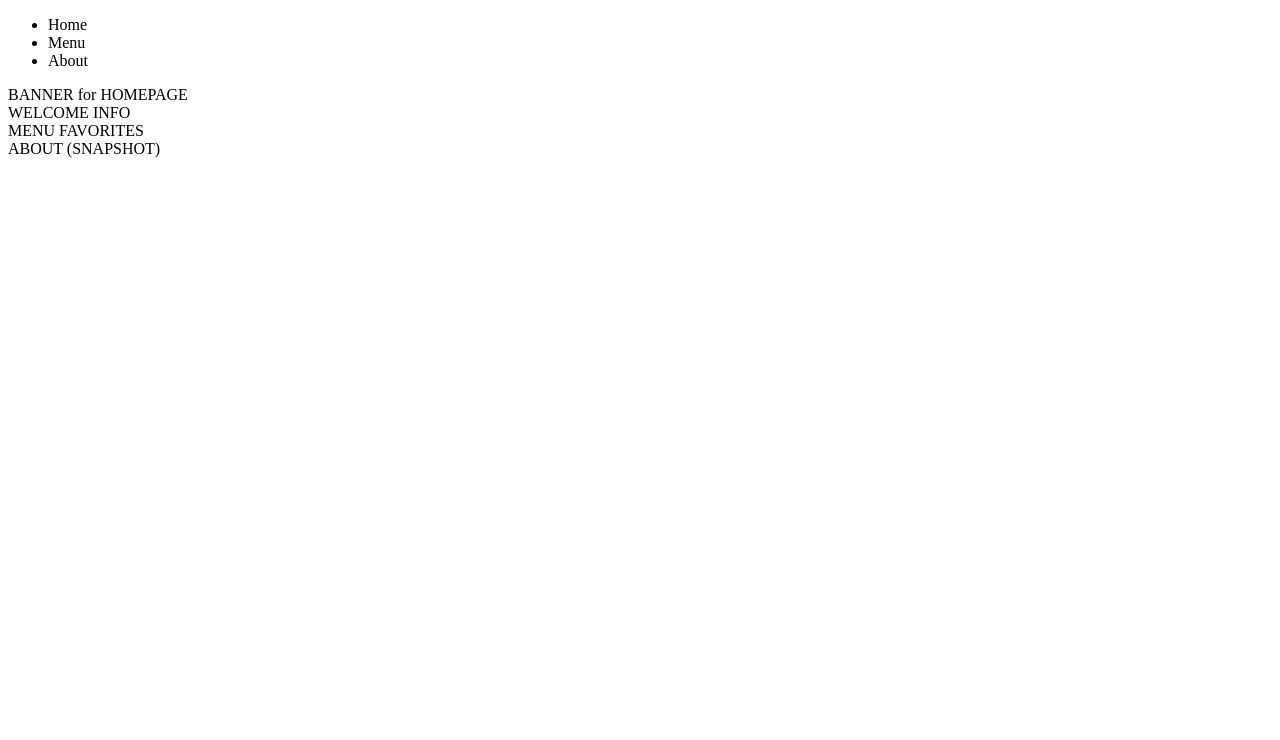
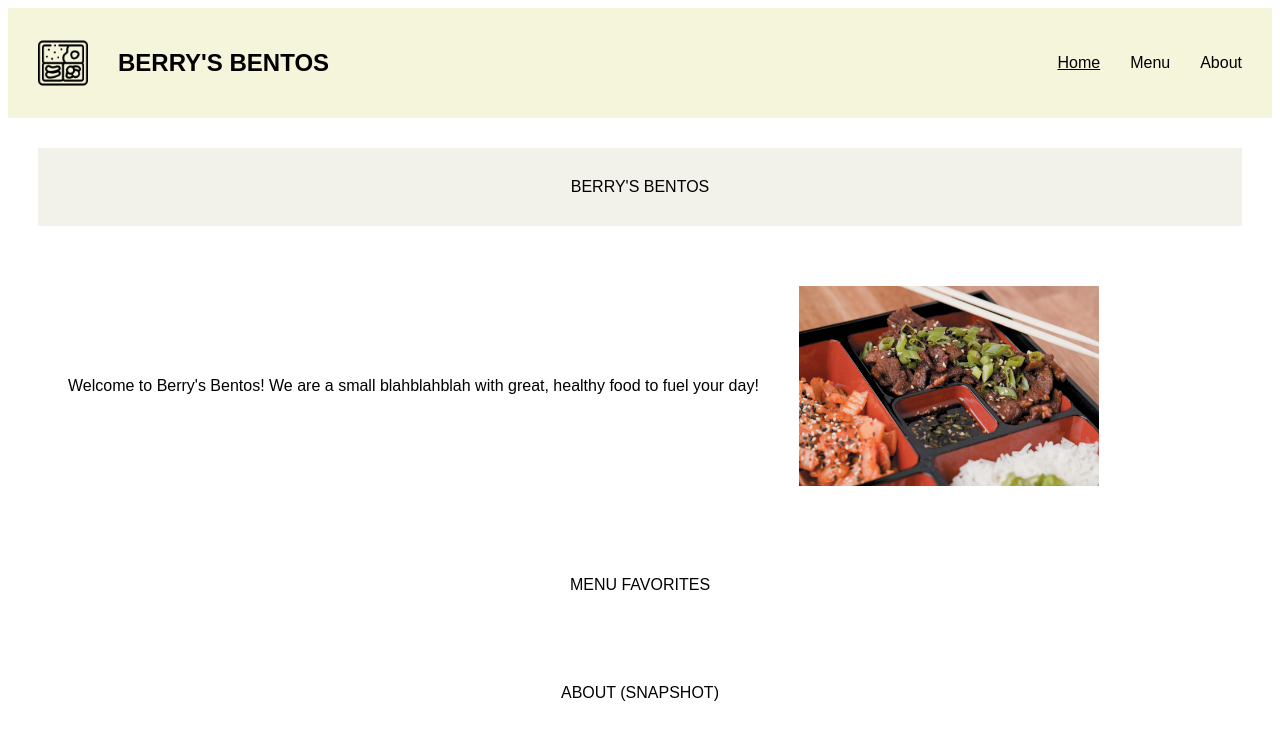
Before and after one commit to wangbertha/restaurant-page, a website built with webpack: page src/index.html in a window 1280 px wide. Both pictures are taken after a click on the item "Home". Built offline with nearby package versions, Linux system fonts and the light colour scheme.

Commit message:
Changes lumped together

```diff
--- a/src/homepage.js
+++ b/src/homepage.js
@@ -1,16 +1,22 @@
+import bentoImg from './bento.jpg';
+
 const homePage = () => {
     const content = document.querySelector('#content');
 
     // <div class="banner">BANNER</div>
     const banner = document.createElement('div');
     banner.classList.add('banner');
-    banner.textContent = 'BANNER for HOMEPAGE';
+    banner.textContent = "BERRY'S BENTOS";
     content.appendChild(banner);
 
     // <div class="welcome-info">WELCOME INFO</div>
     const welcomeInfo = document.createElement('div');
     welcomeInfo.classList.add('welcome-info');
-    welcomeInfo.textContent = 'WELCOME INFO';
+    welcomeInfo.textContent = "Welcome to Berry's Bentos! We are a small blahblahblah with great, healthy food to fuel your day!";
+    const welcomeImg = new Image();
+    welcomeImg.src = bentoImg;
+    welcomeImg.height = 200;
+    welcomeInfo.appendChild(welcomeImg);
     content.appendChild(welcomeInfo);
 
     // <div class="menu-favorites">MENU FAVORITES</div>
--- a/src/index.html
+++ b/src/index.html
@@ -9,7 +9,7 @@
     <header>
         <nav>
             <ul>
-                <li id="home">Home</li>
+                <li id="home" class="nav-selected">Home</li>
                 <li id="menu">Menu</li>
                 <li id="about">About</li>
             </ul>
--- a/src/index.js
+++ b/src/index.js
@@ -1,6 +1,8 @@
 import homePage from './homepage.js';
 import menuPage from './menupage.js';
 import aboutPage from './aboutpage.js';
+import './style.css';
+import logo from './logo.png';
 
 function clearPage() {
     const content = document.querySelector('#content');
@@ -9,23 +11,49 @@ function clearPage() {
     }
 }
 
+let selected = 'home';
+function underlineSelection(option) {
+    if (selected !== option) {
+        const oldSelectedElement = document.querySelector('#'+selected);
+        oldSelectedElement.classList.remove('nav-selected');
+        const newSelectedElement = document.querySelector('#'+option);
+        newSelectedElement.classList.add('nav-selected');
+        selected = option;
+    }
+}
+
+// Load logo into header
+const header = document.querySelector('header');
+const logoHeader = new Image();
+logoHeader.src = logo;
+logoHeader.height = 50;
+logoHeader.width = 50;
+header.prepend(logoHeader);
+const nav = document.querySelector('nav');
+const restaurantName = document.createElement('h1');
+restaurantName.textContent = "BERRY'S BENTOS";
+nav.prepend(restaurantName);
+
 // Set up event handlers
 const homeNav = document.querySelector('#home');
 homeNav.addEventListener('click', () => {
     clearPage();
     homePage();
+    underlineSelection('home');
 });
 
 const menuNav = document.querySelector('#menu');
 menuNav.addEventListener('click', () => {
     clearPage();
     menuPage();
+    underlineSelection('menu');
 });
 
 const aboutNav = document.querySelector('#about');
 aboutNav.addEventListener('click', () => {
     clearPage();
     aboutPage();
+    underlineSelection('about');
 });
 
 // Default content
--- /dev/null
+++ b/src/style.css
@@ -0,0 +1,64 @@
+body * {
+    font-family: Arial, Helvetica, sans-serif;
+    margin: 0;
+    padding: 0;
+    text-align: center;
+}
+
+header {
+    padding: 30px;
+    display: flex;
+    gap: 30px;
+    align-items: center;
+    background-color: #f5f5dc;
+}
+
+nav {
+    width: 100%;
+    display: flex;
+    justify-content: space-between;
+    align-items: center;
+    gap: 30px;
+}
+
+.logo {
+    margin-left: 50px;
+    height: 50px;
+    width: 50px;
+    border: 1px solid black;
+}
+
+ul {
+    display: flex;
+    gap: 30px;
+}
+
+li {
+    list-style: none;
+    cursor: pointer;
+}
+
+.nav-selected {
+    text-decoration: underline;
+}
+
+#content {
+    display: flex;
+    flex-direction: column;
+    gap: 30px;
+    padding: 30px;
+}
+
+#content > * {
+    padding: 30px;
+}
+
+.banner {
+    background-color: #f2f2ea;
+}
+
+.welcome-info {
+    display: flex;
+    align-items: center;
+    gap: 40px;
+}
--- a/webpack.config.js
+++ b/webpack.common.js
@@ -2,9 +2,7 @@ const path = require('path');
 const HtmlWebpackPlugin = require('html-webpack-plugin');
 
 module.exports = {
-  mode: 'development',
   entry: './src/index.js',
-  devtool: 'inline-source-map',
   plugins: [
     new HtmlWebpackPlugin({
         template: './src/index.html',
@@ -13,5 +11,18 @@ module.exports = {
   output: {
     filename: 'main.js',
     path: path.resolve(__dirname, 'dist'),
+    clean: true,
+  },
+  module: {
+    rules: [
+      {
+        test: /\.css$/i,
+        use: ['style-loader', 'css-loader'],
+      },
+      {
+        test: /\.(png|svg|jpg|jpeg|gif)$/i,
+        type: 'asset/resource',
+      },
+    ],
   },
 };
--- /dev/null
+++ b/webpack.dev.js
@@ -0,0 +1,10 @@
+const { merge } = require('webpack-merge');
+const common = require('./webpack.common.js');
+
+module.exports = merge(common, {
+    mode: 'development',
+    devtool: 'source-map',
+    devServer: {
+        static: './dist',
+    },
+});
--- /dev/null
+++ b/webpack.prod.js
@@ -0,0 +1,6 @@
+const { merge } = require('webpack-merge');
+const common = require('./webpack.common.js');
+
+module.exports = merge(common, {
+    mode: 'production',
+});
```
Also changed, not shown: package.json (+6 -3 lines), src/bento.jpg (added), src/logo.png (added), 1 other file.
